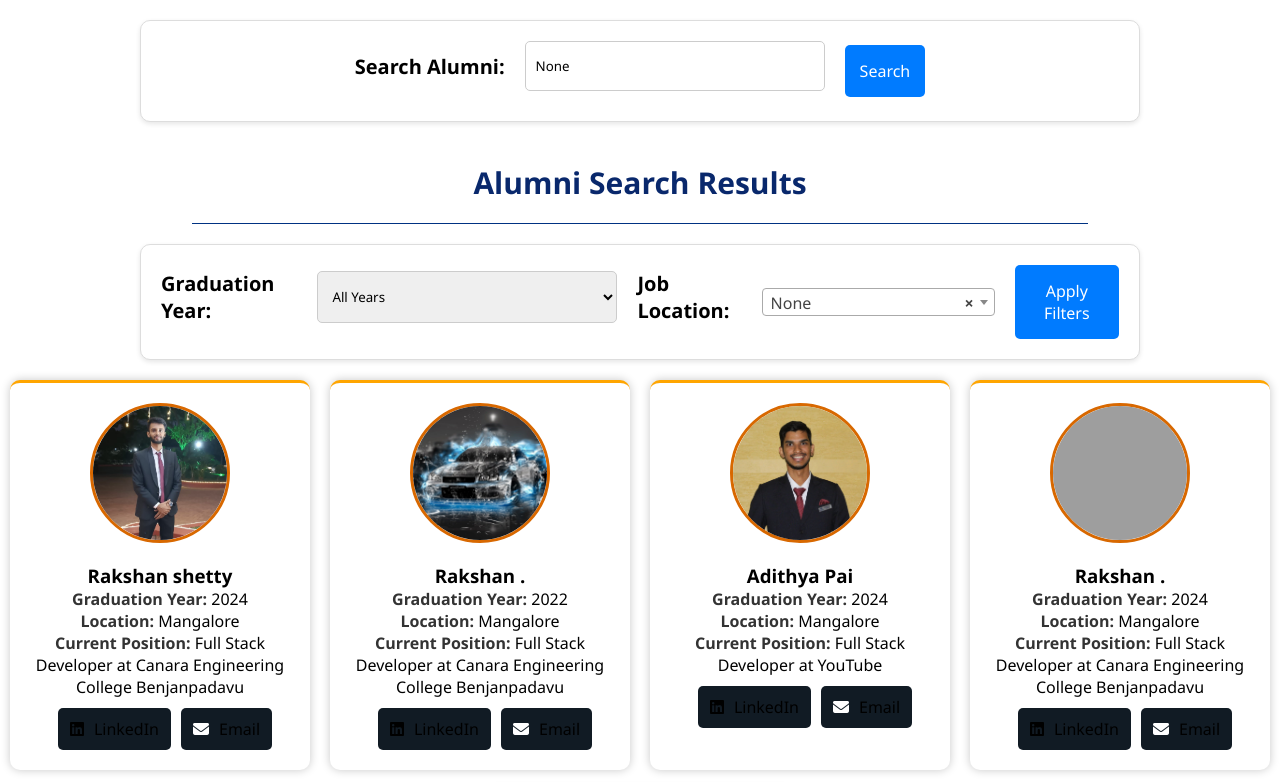
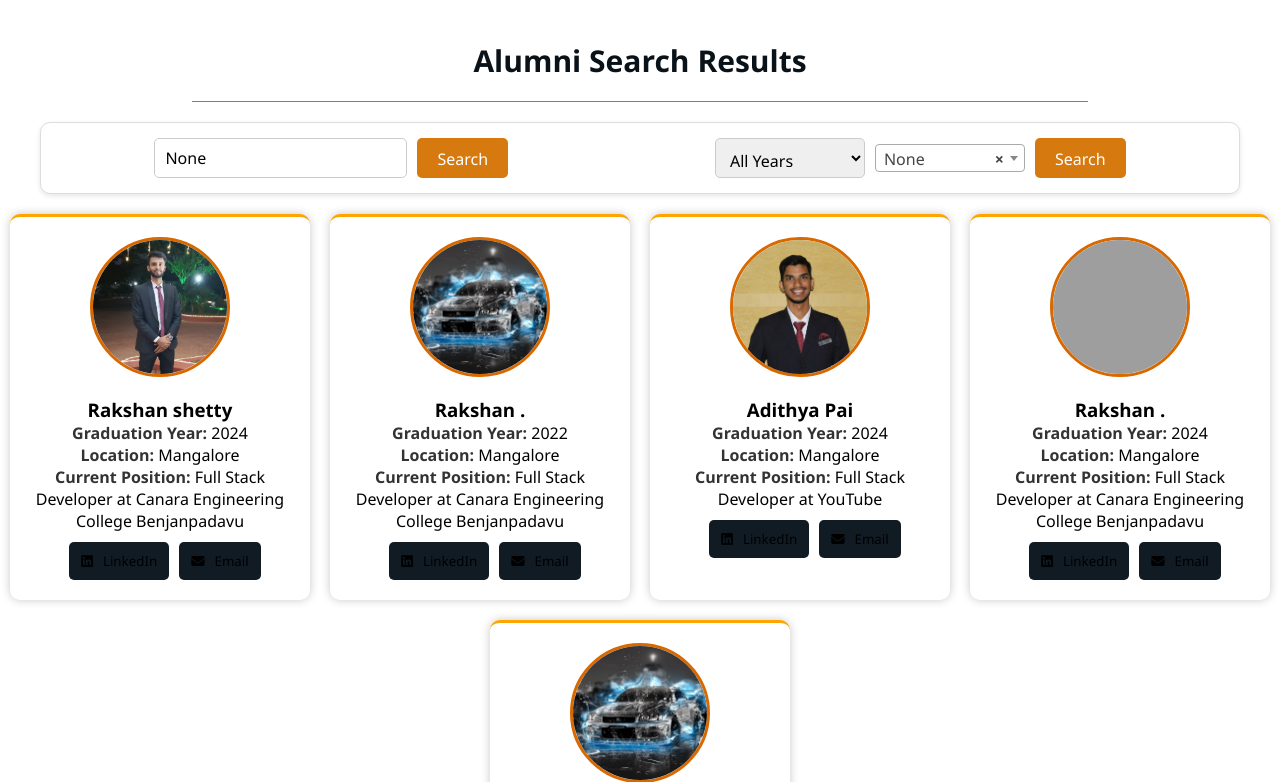
Before and after one commit to Rakshan001/Nexus_Web, a Django app: page /alumni/alumni-search/ in a window 1280 px wide. Shown: the part 90-872 px from the top of the page. Run offline with Django 4.2, Linux system fonts and the light colour scheme; a user stored in the database is signed in; data comes from the database, SQL or seed files in the repository; both versions use the stored data as it was after the commit; some libraries are stand-ins or nearby versions; grey boxes are pictures that could not be loaded.

Commit message:
updated css of alumni list and reset password

```diff
--- a/Nexus/alumni_details/templates/alumni_details/alumni_search_results.html
+++ b/Nexus/alumni_details/templates/alumni_details/alumni_search_results.html
@@ -22,11 +22,11 @@ body{
   h1{
     text-align: center;
     width: 100%;
-    color: rgb(9, 40, 108);
+    color: #0a1219;
     font-size: 30px;
     margin: 20px auto;
     max-width: 70%;
-    border-bottom: 1px solid #003282;
+    border-bottom: 1px solid #d86800;
     /* background-color: rgb(255, 255, 255);
     box-shadow: 0 0 6px rgba(0, 0, 0, 0.393);
     border-radius: 20px; */
@@ -34,55 +34,54 @@ body{
 }
 .search-filter {
     display: flex;
-    gap: 30px;
-    align-items: center;
-    justify-content: center;
+    gap: 20px;
+    align-items: center; /* Vertically align items */
+    justify-content: space-around; /* Spread the filters evenly */
     margin: 20px auto; /* Center horizontally */
-    padding: 20px;
+    padding: 15px 20px;
     background-color: #ffffff;
     border: 1px solid #ddd;
     border-radius: 10px;
-    max-width: 1000px; /* Limit the width */
+    max-width: 1200px;
     box-shadow: 0 2px 5px rgba(0, 0, 0, 0.1);
 }
 
-.filter, .search {
+.search-filter .search,
+.search-filter .filter {
     display: flex;
-    align-items: center;
-    justify-content: center;
-    width: 100%;
-    gap: 20px;
-    /* margin-bottom: 20px; */
+    gap: 10px;
+    align-items: center; /* Ensure vertical alignment */
+    flex-wrap: wrap; /* Allow wrapping on smaller screens */
+    width: auto;
 }
 
-label {
-    font-weight: bold;
-    margin-bottom: 10px;
-    font-size: 20px;
+.search-filter input[type="text"],
+.search-filter select {
+    padding: 10px;
+    width: auto;
+    max-width: 300px;
+    min-width: 150px;
+    border: 1px solid #ccc;
+    border-radius: 5px;
+    font-size: 16px;
+    height: 40px; /* Ensure consistent height */
 }
 
-select, input[type="text"] {
-    padding: 15px 10px;
-    width: 100%;
-    max-width: 300px; /* Keep input fields aligned */
-    margin-bottom: 10px;
-    border: 1px solid #ccc;
-    border-radius: 5px;
-}
-
-button {
-    padding: 15px 15px;
-    background-color: #007bff;
+.search-filter button {
+    padding: 10px 20px;
+    background-color: #d67a10;
     color: white;
     border: none;
     border-radius: 5px;
     cursor: pointer;
     font-size: 16px;
+    height: 40px; /* Ensure button matches input height */
 }
 
-button:hover {
+.search-filter button:hover {
     background-color: #0056b3;
 }
+
 
 .alumni-results {
     display: flex;
@@ -238,7 +237,28 @@ button:hover {
     font-weight: bold;           /* Optional: make selected suggestion bold */
 }
 
+/* scrollbar */
+  /* width */
+  ::-webkit-scrollbar {
+    width: 10px;
+  }
 
+  /* Track */
+  ::-webkit-scrollbar-track {
+    background: #ffffff;
+  }
+
+
+  /* Handle */
+  ::-webkit-scrollbar-thumb {
+    background: #e69b10;
+    border-radius: 20px;
+  }
+
+  /* Handle on hover */
+  ::-webkit-scrollbar-thumb:hover {
+    background: #0a1219;
+  }
 
 /* mobile width */
 @media screen and (max-width: 768px){
@@ -276,14 +296,9 @@ button:hover {
 <!-- Include Select2 JS -->
 <script src="https://cdn.jsdelivr.net/npm/select2@4.0.13/dist/js/select2.min.js"></script>
 
-<div class="search-filter">
-    <!-- Search Form -->
-    <form method="GET" action="{% url 'alumni_search' %}" class="search">
-        <label for="alumni">Search Alumni:</label>
-        <input type="text" id="alumni" name="alumni" value="{{ query }}" placeholder="Search by name, position, company, etc." />
-        <button type="submit">Search</button>
-    </form>
-</div>
+<!-- <div class="search-filter">
+
+</div> -->
 
 <script>
     $(function () {
@@ -306,8 +321,15 @@ button:hover {
 
 <h1>Alumni Search Results</h1>
 <div class="search-filter">
+    <!-- Search Form -->
+    <form method="GET" action="{% url 'alumni_search' %}" class="search">
+        <!-- <label for="alumni">Search Alumni:</label> -->
+        <input type="text" id="alumni" name="alumni" value="{{ query }}" placeholder="Search by name, position, company, etc." />
+        <button type="submit">Search</button>
+    </form>
+
     <form method="get" action="" class="filter">
-        <label for="graduation_year">Graduation Year:</label>
+        <!-- <label for="graduation_year">Graduation Year:</label> -->
         <select id="graduation_year" name="graduation_year">
             <option value="">All Years</option>
             {% for year in graduation_years %}
@@ -315,7 +337,7 @@ button:hover {
             {% endfor %}
         </select>
 
-        <label for="job_location">Job Location:</label>
+        <!-- <label for="job_location">Job Location:</label> -->
         <select id="job_location" name="job_location">
             <option value="">All Locations</option>
             {% for location in job_locations %}
@@ -323,7 +345,7 @@ button:hover {
             {% endfor %}
         </select>
 
-        <button type="submit">Apply Filters</button>
+        <button type="submit">Search</button>
     </form>
 </div>
 
--- a/Nexus/home/static/home/home.css
+++ b/Nexus/home/static/home/home.css
@@ -996,7 +996,7 @@ align-items: center;
   .nexus-features{
     width: 100%;
     background-color: #0a1219;
-    padding: 20px;
+    padding: 4rem 20px 4rem 20px;
     margin-top: 4rem;
     margin-bottom: 3rem;
     display: flex;
--- a/Nexus/home/templates/home/layout.html
+++ b/Nexus/home/templates/home/layout.html
@@ -34,8 +34,8 @@
                         Members <i class="fa fa-angle-down"></i>
                         <ul class="dropdown-content">
                             <li><a href="{% url 'alumni_list'%}">CEC Alumni's</a></li>
-                            <li> <a href="{% url 'council_members' %}">Past Student Council Members</a></li>
-                            <li> <a href="{% url 'achievements_list' %}">Alumni Achievements</a></li>
+                            <!-- <li> <a href="{% url 'council_members' %}">Past Student Council Members</a></li> -->
+                            <!-- <li> <a href="{% url 'achievements_list' %}">Alumni Achievements</a></li> -->
 
                         </ul>
                     </li>
@@ -43,7 +43,7 @@
                     <li class="dropdown">
                         Alumni Assist <i class="fa fa-angle-down"></i>
                         <ul class="dropdown-content">
-                            <li>Campus Visit</li>
+                            <!-- <li>Campus Visit</li> -->
                             <li> <a href="{% url 'podcast' %}">Podcast</a></li>
                         <li><a href="{% url 'gallery' %}"> Gallery</a></li>
 
@@ -61,7 +61,7 @@
                         Alumni Coordinators <i class="fa fa-angle-down"></i>
                         <ul class="dropdown-content">
                             <li> <a href="{% url 'faculty-coordinator-list'%}">Faculty Coordinators</a></li>
-                            <li> <a href="{% url 'student-coordinator-list'%}">Faculty Coordinators</a></li>
+                            <li> <a href="{% url 'student-coordinator-list'%}">Student Coordinators</a></li>
 
                         </ul>
                     </li>
```
Also changed, not shown: Nexus/alumni_details/templates/alumni_details/alumni_by_year.html (+23 -0 lines), Nexus/coordinators/templates/coordinators/faculty-coordinators.html (+45 -4 lines), Nexus/coordinators/templates/coordinators/student-coordinators.html (+29 -4 lines), Nexus/home/templates/home/registration/password_reset_done.html (+147 -11 lines), Nexus/db.sqlite3, Nexus/media/event_posters/Academic_Preparation_gz8cEuA.png (added), Nexus/media/event_posters/diwali_ksc2wmI.png (added).
